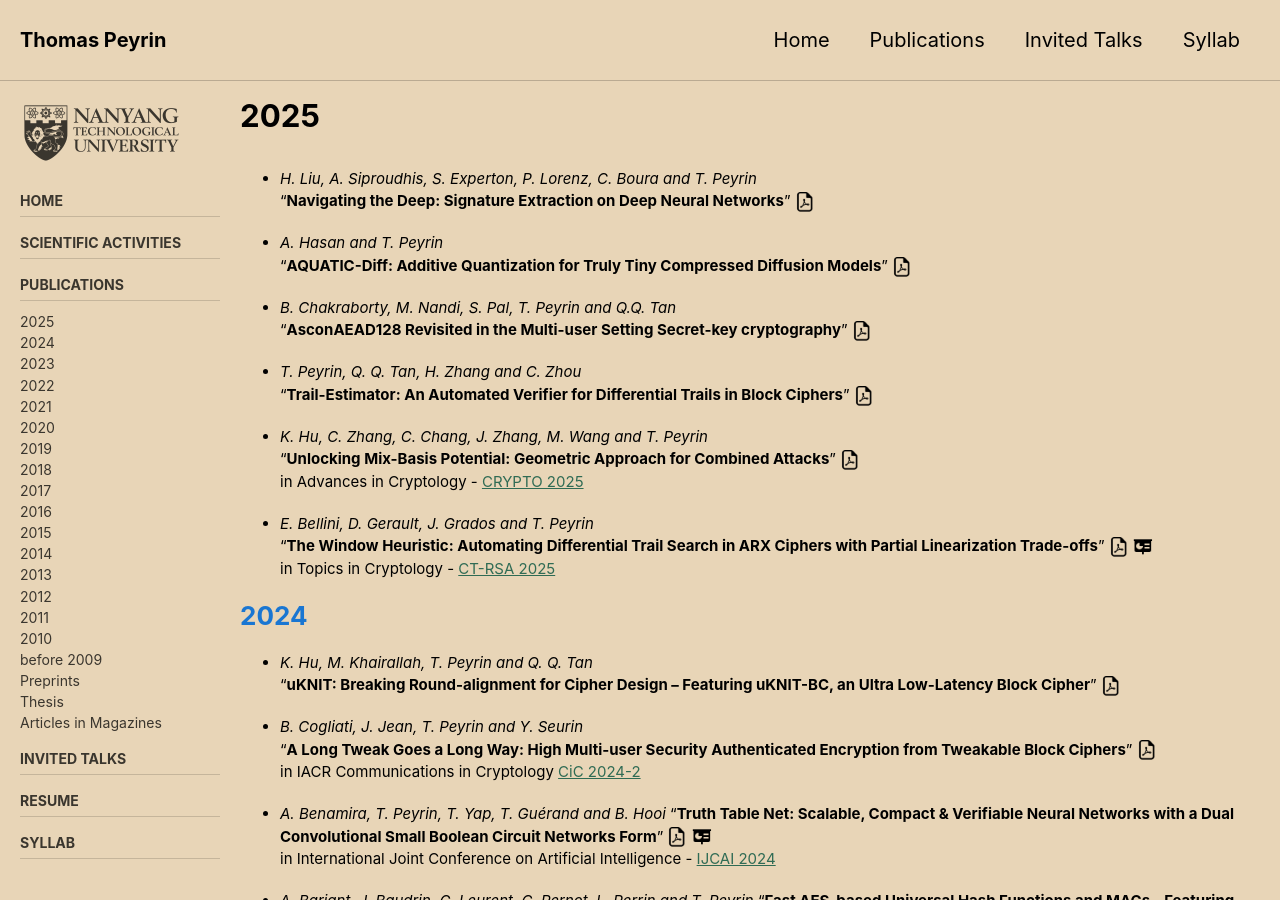
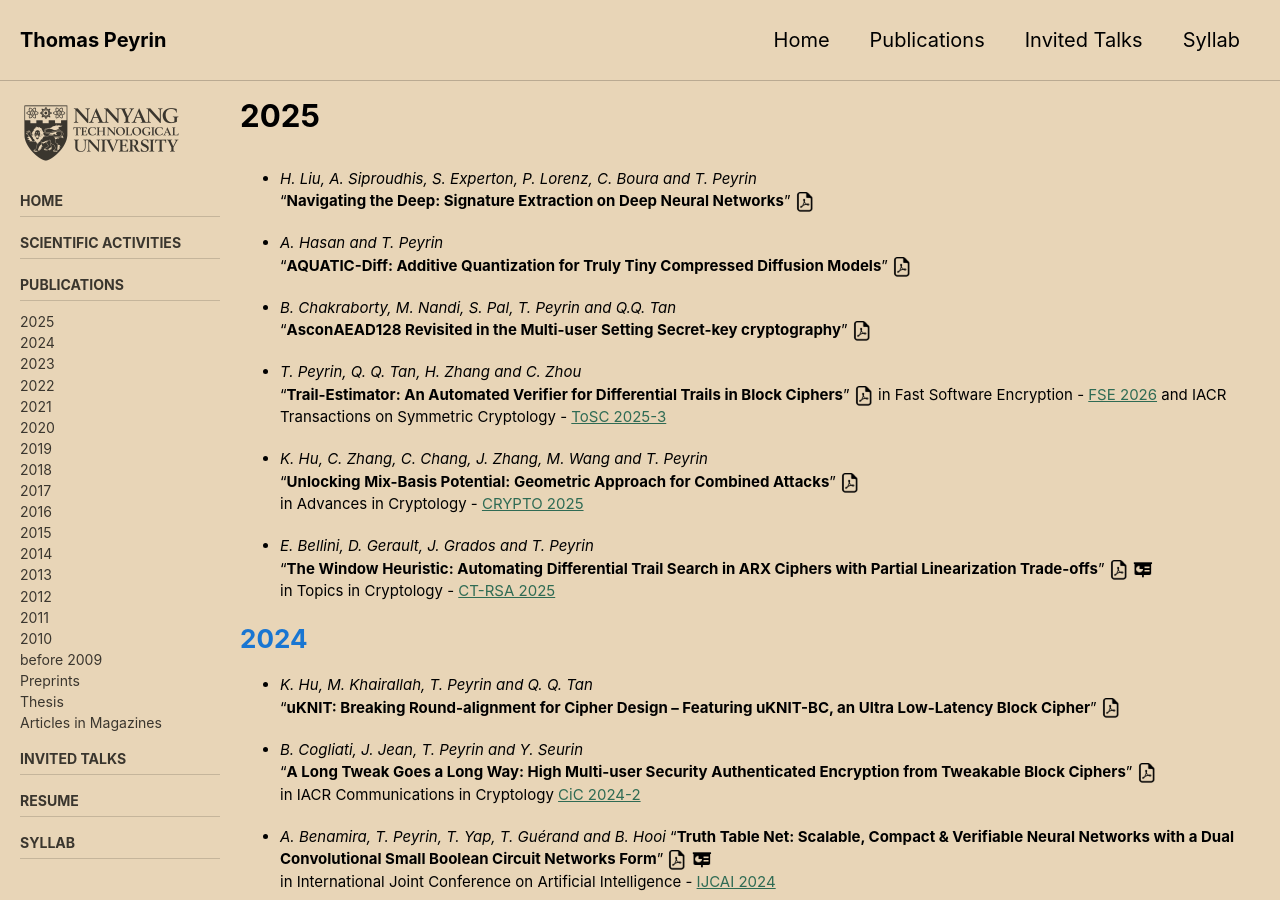
Before and after one commit to thomaspeyrin/web, a Jekyll site: the page built from publications.md, in a window 1280 px wide and 900 px high. Built offline with Jekyll 4.4.1, drawn with Linux system fonts in a browser that asks for light colours; cached includes are drawn as plain includes; nearby versions of some CDN libraries; our own code applies the rules of GitHub Pages for plain Markdown files.

Commit message:
Update publications.md

```diff
--- a/publications.md
+++ b/publications.md
@@ -22,6 +22,7 @@ sidebar:
 
 - *T. Peyrin, Q. Q. Tan, H. Zhang and C. Zhou*
 "**Trail-Estimator: An Automated Verifier for Differential Trails in Block Ciphers**"  [![](https://thomaspeyrin.github.io/web/assets/images/pdf_icon_small.png "article")](https://eprint.iacr.org/2025/396)
+in Fast Software Encryption - [FSE 2026](https://fse.iacr.org/2026/) and IACR Transactions on Symmetric Cryptology - [ToSC 2025-3](http://tosc.iacr.org/index.php/ToSC/issue/archive)
 
 - *K. Hu, C. Zhang, C. Chang, J. Zhang, M. Wang and T. Peyrin*
 "**Unlocking Mix-Basis Potential: Geometric Approach for Combined Attacks**"  [![](https://thomaspeyrin.github.io/web/assets/images/pdf_icon_small.png "article")](https://eprint.iacr.org/2025/403)
```
